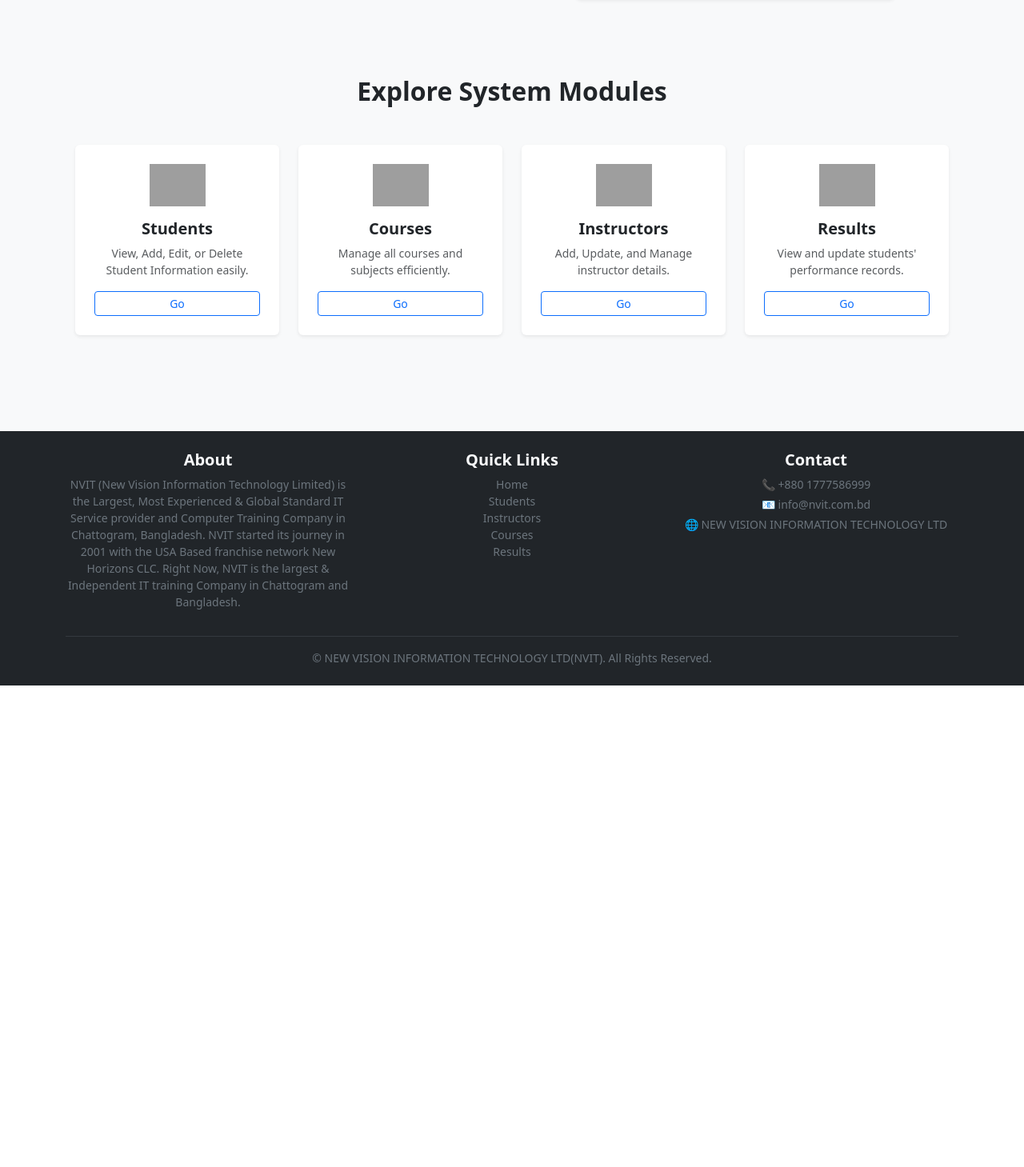
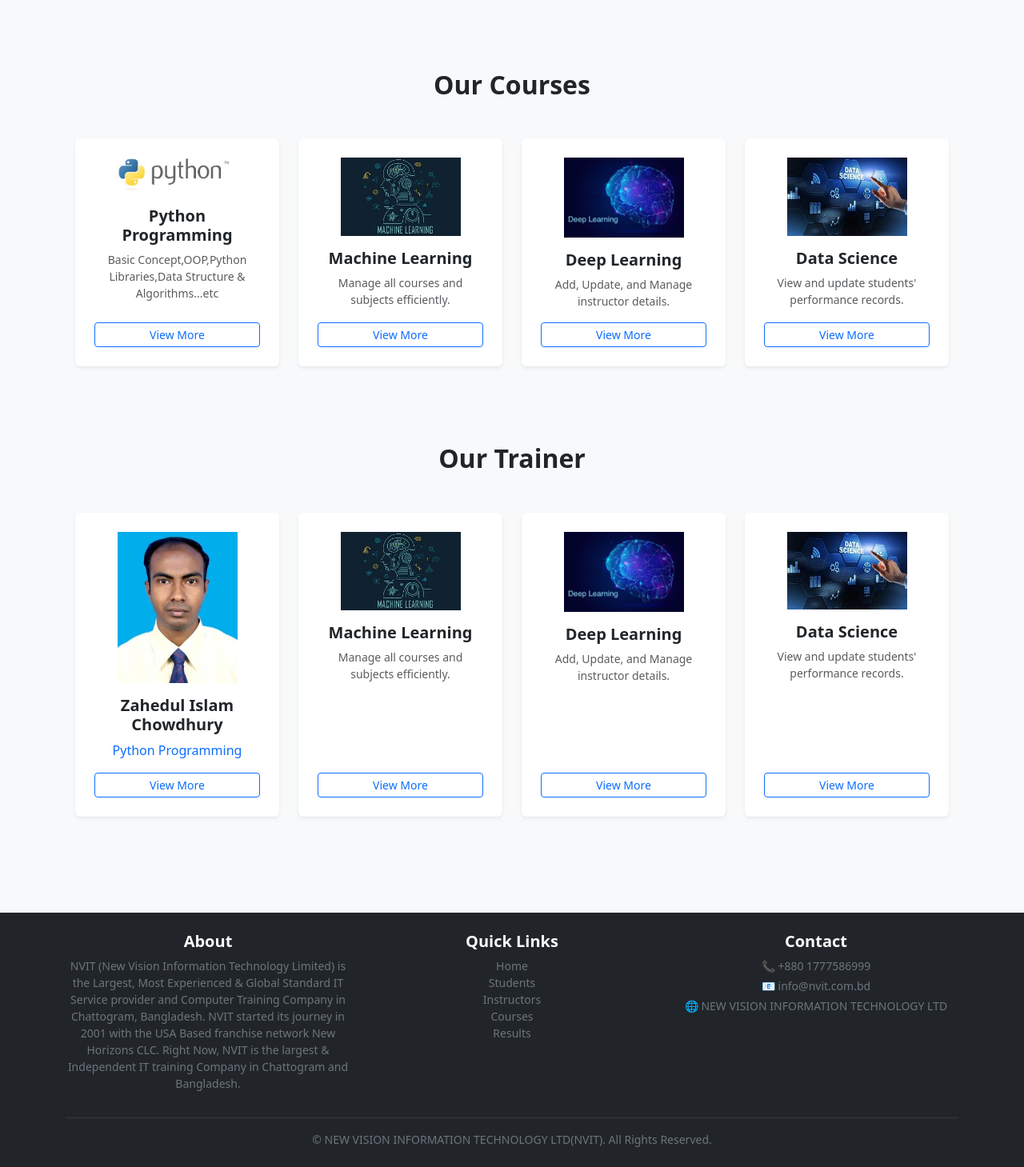
Before and after one commit to zahedic/Web-Based-App-Using-Django, a Django app: page / in a window 1280 px wide. Shown: the part 462-1921 px from the top of the page at 80% size. Before the commit the page ends 1319 px from the top, so only its background shows below. Run offline with Django 5.2, Linux system fonts and the light colour scheme; grey boxes are pictures that could not be loaded.

Commit message:
Update 02

```diff
--- a/New_Vision_IT/New_Vision/templates/home.html
+++ b/New_Vision_IT/New_Vision/templates/home.html
@@ -16,7 +16,7 @@
         <a href="{% url 'student_list' %}" class="btn btn-primary btn-lg mt-3">Get Started</a>
       </div>
       <div class="col-md-6">
-        <img src="{% static 'img/dashboard.svg' %}" alt="Dashboard Illustration" class="img-fluid rounded-3 shadow-sm">
+        <img src="{% static 'image/Robotices.jpeg' %}" alt="Dashboard Illustration" class="img-fluid rounded-3 shadow-sm">
       </div>
     </div>
   </div>
@@ -25,51 +25,115 @@
 <!-- ======== FEATURE SECTION ======== -->
 <section class="py-5">
   <div class="container">
-    <h2 class="text-center fw-bold mb-5">Explore System Modules</h2>
+    <h2 class="text-center fw-bold mb-5">Our Courses</h2>
     <div class="row g-4">
 
-      <!-- Students Card -->
+      <!-- Python Programming -->
       <div class="col-md-3">
         <div class="card border-0 shadow-sm h-100 text-center p-4">
-          <img src="{% static 'img/student.png' %}" alt="Students" class="mx-auto mb-3" width="70">
-          <h5 class="fw-bold mb-2">Students</h5>
-          <p class="text-muted small">View, Add, Edit, or Delete Student Information easily.</p>
-          <a href="{% url 'student_list' %}" class="btn btn-outline-primary btn-sm mt-auto">Go</a>
+          <img src="{% static 'image/python.jpeg' %}" alt="Students" class="mx-auto mb-3" width="150">
+          <h5 class="fw-bold mb-2">Python Programming</h5>
+          <p class="text-muted small">Basic Concept,OOP,Python Libraries,Data Structure & Algorithms...etc</p>
+          <a href="{% static 'image/Complete Python Programming Roadmap.pdf'%}" class="btn btn-outline-primary btn-sm mt-auto">View More</a>
         </div>
       </div>
 
-      <!-- Courses Card -->
+      <!-- Courses Machine Learning -->
       <div class="col-md-3">
         <div class="card border-0 shadow-sm h-100 text-center p-4">
-          <img src="{% static 'img/course.png' %}" alt="Courses" class="mx-auto mb-3" width="70">
-          <h5 class="fw-bold mb-2">Courses</h5>
+          <img src="{% static 'image/Machine_Learning.jpeg' %}" alt="Courses" class="mx-auto mb-3" width="150">
+          <h5 class="fw-bold mb-2">Machine Learning</h5>
           <p class="text-muted small">Manage all courses and subjects efficiently.</p>
-          <a href="" class="btn btn-outline-primary btn-sm mt-auto">Go</a>
+          <a href="" class="btn btn-outline-primary btn-sm mt-auto">View More</a>
         </div>
       </div>
 
-      <!-- Instructors Card -->
+      <!-- Deep Learning -->
       <div class="col-md-3">
         <div class="card border-0 shadow-sm h-100 text-center p-4">
-          <img src="{% static 'img/teacher.png' %}" alt="Instructors" class="mx-auto mb-3" width="70">
-          <h5 class="fw-bold mb-2">Instructors</h5>
+          <img src="{% static 'image/Deep_Learning.jpeg' %}" alt="Instructors" class="mx-auto mb-3" width="150">
+          <h5 class="fw-bold mb-2">Deep Learning</h5>
           <p class="text-muted small">Add, Update, and Manage instructor details.</p>
-          <a href="{% url "instructor_list" %}" class="btn btn-outline-primary btn-sm mt-auto">Go</a>
+          <a href="{% url "instructor_list" %}" class="btn btn-outline-primary btn-sm mt-auto">View More</a>
         </div>
       </div>
 
-      <!-- Results Card -->
+      <!-- Data Science -->
       <div class="col-md-3">
         <div class="card border-0 shadow-sm h-100 text-center p-4">
-          <img src="{% static 'img/result.png' %}" alt="Results" class="mx-auto mb-3" width="70">
-          <h5 class="fw-bold mb-2">Results</h5>
+          <img src="{% static 'image/Data Science.jpeg' %}" alt="Results" class="mx-auto mb-3" width="150">
+          <h5 class="fw-bold mb-2">Data Science</h5>
           <p class="text-muted small">View and update students' performance records.</p>
-          <a href="" class="btn btn-outline-primary btn-sm mt-auto">Go</a>
+          <a href="" class="btn btn-outline-primary btn-sm mt-auto">View More</a>
         </div>
       </div>
 
     </div>
   </div>
+
+
+
+
+
+
 </section>
 
+
+
+
+
+<section class="py-5">
+  <div class="container">
+    <h2 class="text-center fw-bold mb-5">Our Trainer</h2>
+    <div class="row g-4">
+
+      <!-- Python Programming -->
+      <div class="col-md-3">
+        <div class="card border-0 shadow-sm h-100 text-center p-4">
+          <img src="{% static 'image/Zahed.jpg' %}" alt="Students" class="mx-auto mb-3" width="150">
+          <h5 class="fw-bold mb-2">Zahedul Islam Chowdhury</h5>
+          <p class="text-primary bold">Python Programming</p>
+          <a href="{% static 'image/Python_Course.png'%}" class="btn btn-outline-primary btn-sm mt-auto">View More</a>
+        </div>
+      </div>
+
+      <!-- Courses Machine Learning -->
+      <div class="col-md-3">
+        <div class="card border-0 shadow-sm h-100 text-center p-4">
+          <img src="{% static 'image/Machine_Learning.jpeg' %}" alt="Courses" class="mx-auto mb-3" width="150">
+          <h5 class="fw-bold mb-2">Machine Learning</h5>
+          <p class="text-muted small">Manage all courses and subjects efficiently.</p>
+          <a href="" class="btn btn-outline-primary btn-sm mt-auto">View More</a>
+        </div>
+      </div>
+
+      <!-- Deep Learning -->
+      <div class="col-md-3">
+        <div class="card border-0 shadow-sm h-100 text-center p-4">
+          <img src="{% static 'image/Deep_Learning.jpeg' %}" alt="Instructors" class="mx-auto mb-3" width="150">
+          <h5 class="fw-bold mb-2">Deep Learning</h5>
+          <p class="text-muted small">Add, Update, and Manage instructor details.</p>
+          <a href="{% url "instructor_list" %}" class="btn btn-outline-primary btn-sm mt-auto">View More</a>
+        </div>
+      </div>
+
+      <!-- Data Science -->
+      <div class="col-md-3">
+        <div class="card border-0 shadow-sm h-100 text-center p-4">
+          <img src="{% static 'image/Data Science.jpeg' %}" alt="Results" class="mx-auto mb-3" width="150">
+          <h5 class="fw-bold mb-2">Data Science</h5>
+          <p class="text-muted small">View and update students' performance records.</p>
+          <a href="" class="btn btn-outline-primary btn-sm mt-auto">View More</a>
+        </div>
+      </div>
+
+    </div>
+  </div>
+
+
+
+
+
+
+</section>
 {% endblock %}
--- a/New_Vision_IT/New_Vision/urls.py
+++ b/New_Vision_IT/New_Vision/urls.py
@@ -7,6 +7,7 @@ urlpatterns = [
     path('',views.home_page,name='home'),
     path('student/', views.student_list, name='student_list'),
     path('instructors/', views.instructor_list, name='instructor_list'),
-
+    path('course/', views.course_list, name='course_list'),
+    path('result/', views.result_list, name='result_list'),
 
 ]
--- a/New_Vision_IT/New_Vision/views.py
+++ b/New_Vision_IT/New_Vision/views.py
@@ -1,6 +1,6 @@
 #from django.http import HttpResponse
 from django.shortcuts import render,redirect,get_list_or_404
-from .models import  Student,Instructor
+from .models import  Student,Instructor,Course,Result
 
 # Create your views here.
 
@@ -23,6 +23,21 @@ def instructor_list(request):
 def student_list(request):
     students=Student.objects.all()
     return render(request,'student_list.html',{'students':students})
+
+
+# --------------------------Course CRUD --------------------------
+
+def course_list(request):
+    course=Course.objects.all()
+    return render(request,'course_list.html',{'course':course})
+
+
+# --------------------------Result CRUD --------------------------
+
+def result_list(request):
+    result=Result.objects.all()
+    return render(request,'result_list.html',{'result':result})
+
 
 
 
```
Also changed, not shown: New_Vision_IT/New_Vision/templates/course_list.html (added, +19 -0 lines), New_Vision_IT/New_Vision/templates/result_list.html (added, +20 -0 lines), New_Vision_IT/New_Vision/static/image/Data Science.jpeg (added), New_Vision_IT/New_Vision/static/image/Deep_Learning.jpeg (added), New_Vision_IT/New_Vision/static/image/Machine_Learning.jpeg (added), New_Vision_IT/New_Vision/static/image/Python.jpeg (added), New_Vision_IT/New_Vision/static/image/Python_Course.png (added), New_Vision_IT/New_Vision/static/image/Robotices.jpeg (added), New_Vision_IT/New_Vision/static/image/Student.jpeg (added), New_Vision_IT/New_Vision/static/image/Zahed.jpg (added), 1 other file.
